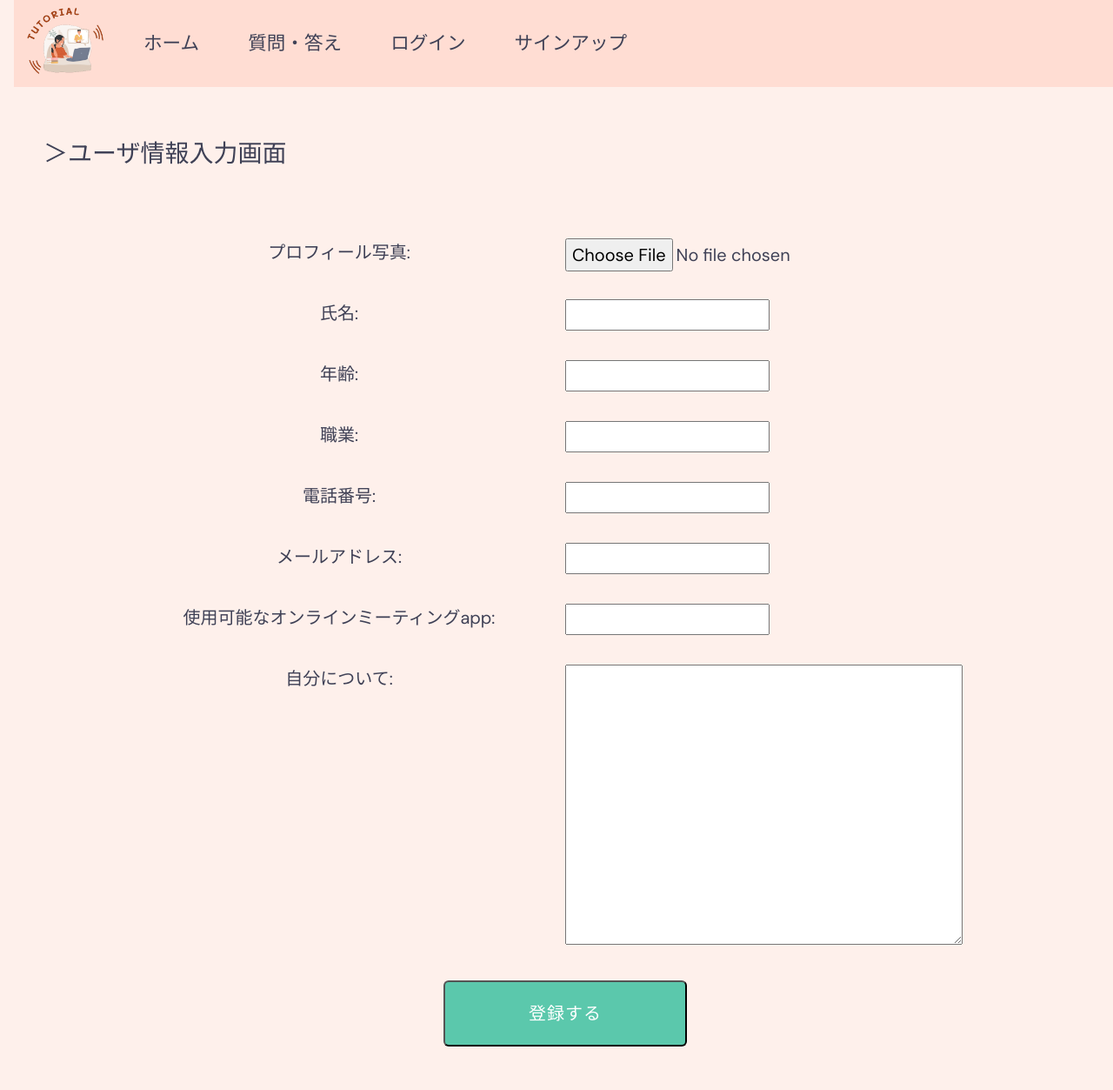
After one commit to mvansan/TUTORial, a Django app: page /user-info/ in a window 1280 px wide. The commit adds this page. Shown: the whole page at 87% size. Run offline with Django 4.2, Linux system fonts and the light colour scheme; some libraries are stand-ins or nearby versions.

Commit message:
add profilepage

```diff
--- a/base/admin.py
+++ b/base/admin.py
@@ -1,6 +1,6 @@
 from django.contrib import admin
 
-from .models import User, Topic, Subtopic, MatchingTeacher, MatchingStudent, Question, Answer, Point
+from .models import User, Topic, Subtopic, MatchingTeacher, MatchingStudent, Question, Answer, Point, UserInfo
 
 admin.site.register(User)
 admin.site.register(Topic)
@@ -10,3 +10,4 @@ admin.site.register(MatchingStudent)
 admin.site.register(Question)
 admin.site.register(Answer)
 admin.site.register(Point)
+admin.site.register(UserInfo)
--- a/base/forms.py
+++ b/base/forms.py
@@ -2,6 +2,7 @@ from django.forms import ModelForm
 from .models import Question
 from django import forms
 from .models import Question, MatchingTeacher
+from .models import UserInfo
 
 class QuestionForm(ModelForm):
     class Meta:
@@ -22,3 +23,19 @@ class MatchingForm(ModelForm):
         model = MatchingTeacher
         fields = '__all__'
         exclude = ['user']
+
+
+
+class UserInfoForm(forms.ModelForm):
+    profile_picture = forms.ImageField(label="プロフィール写真")
+    name = forms.CharField(label="氏名")
+    #age = forms.CharField(label="年齢")
+    job = forms.CharField(label="職業")
+    phone_number = forms.CharField(label="電話番号")
+    email = forms.CharField(label="メールアドレス")
+    about_me = forms.CharField(label="自分について", widget=forms.Textarea)
+    meeting_app = forms.CharField(label="使用可能なオンラインミーティングapp")
+    class Meta:
+        model = UserInfo
+        fields = ['profile_picture','name','age','job','phone_number','email','about_me','meeting_app']
+        labels = {'age':"年齢"}
--- a/base/models.py
+++ b/base/models.py
@@ -107,3 +107,14 @@ class Review(models.Model):
 
     def __str__(self):
         return f"Review by {self.user_id}"
+
+
+class UserInfo(models.Model):
+    profile_picture = models.ImageField(upload_to='profile_pictures/', blank=True, null=True)
+    name = models.CharField(max_length=100)
+    age = models.PositiveIntegerField()
+    job = models.CharField(max_length=100)
+    phone_number = models.CharField(max_length=20)
+    email = models.EmailField()
+    about_me = models.TextField()
+    meeting_app = models.CharField(max_length=100)
--- /dev/null
+++ b/base/templates/base/user-info.html
@@ -0,0 +1,103 @@
+<!DOCTYPE html>
+<html lang="ja">
+{% include 'navbar.html' %}
+{% load static %}
+<head>
+    <meta charset="UTF-8">
+    <meta name="viewport" content="width=device-width, initial-scale=1.0">
+    <title>user-info</title>
+    <link rel="stylesheet" href="https://maxcdn.bootstrapcdn.com/bootstrap/4.5.2/css/bootstrap.min.css">
+    <link rel='stylesheet' type='text/css' href="{% static 'styles/styles.css' %}">
+</head>
+<body>
+  <style>
+    body {
+      background-color: #fef0eb;
+    }
+  </style>
+
+  <div class="empty"></div>
+  <div class="user_info_form_title">
+    <h3>＞ユーザ情報入力画面</h3>
+  </div>
+
+  <form class="Form" method="post" enctype="multipart/form-data">
+    {% csrf_token %}
+    <div class="content">
+      <div class="content-title">
+        {{form.profile_picture.label_tag}}
+      </div>
+      <div class="input-form">
+        {{form.profile_picture}}
+      </div>
+    </div>
+
+    <div class="content">
+      <div class="content-title">
+        {{form.name.label_tag}}
+      </div>
+      <div class="input-form">
+        {{form.name}}
+      </div>
+    </div>
+
+    <div class="content">
+      <div class="content-title">
+        {{form.age.label_tag}}
+      </div>
+      <div class="input-form">
+        {{form.age}}
+      </div>
+    </div>
+
+    <div class="content">
+      <div class="content-title">
+        {{form.job.label_tag}}
+      </div>
+      <div class="input-form">
+        {{form.job}}
+      </div>
+    </div>
+
+    <div class="content">
+      <div class="content-title">
+        {{form.phone_number.label_tag}}
+      </div>
+      <div class="input-form">
+        {{form.phone_number}}
+      </div>
+    </div>
+
+    <div class="content">
+      <div class="content-title">
+        {{form.email.label_tag}}
+      </div>
+      <div class="input-form">
+        {{form.email}}
+      </div>
+    </div>
+
+    <div class="content">
+      <div class="content-title">
+        {{form.meeting_app.label_tag}}
+      </div>
+      <div class="input-form">
+        {{form.meeting_app}}
+      </div>
+    </div>
+
+    <div class="content">
+      <div class="content-title">
+        {{form.about_me.label_tag}}
+      </div>
+      <div class="input-form">
+          {{form.about_me}}
+
+      </div>
+    </div>
+
+
+    <!-- 他のフォームフィールドを追加 -->
+    <input type="submit" class="Form-Btn" value="登録する">
+</form>
+</body>
--- a/base/urls.py
+++ b/base/urls.py
@@ -10,8 +10,8 @@ urlpatterns = [
     path('delete-question/<str:pk>', views.deleteQuestion, name="delete-question"),
     path('assessmentform/',views.submit_review,name="assessmentform"),
      path('submit_review/', views.submit_review, name='submit_review'),
-    path('user_info/', views.user_info, name="user_info"),
-    path('student-profile/', views.student_profile_view, name="student-profile"),
+    path('user-info/', views.ItemCreateView.as_view(), name="user-info"),
+    path('student-profile/<int:pk>/', views.UserDetail.as_view(), name="student-profile"),
     path('teacher-profile/', views.teacher_profile_view, name="teacher-profile"),
     path('matching/', views.MatchingListView.as_view(), name="matching"),
 ]
--- a/base/views.py
+++ b/base/views.py
@@ -7,6 +7,9 @@ from .models import User, Topic, Subtopic, MatchingTeacher, MatchingStudent, Poi
 from .forms import QuestionForm, MatchingForm
 from .filters import MatchingFilter
 from .models import Review
+from .forms import UserInfoForm
+from .models import UserInfo
+
 
 def home(request):
     topics = Topic.objects.all()
@@ -84,10 +87,20 @@ def submit_review(request):
     return render(request, 'assessmentform.html')
 
 def user_info(request):
-    return render(request, 'base/user_info.html')
+    return render(request, 'base/user-info.html')
 
 def student_profile_view(request):
     return render(request, 'base/student-profile.html')
+
+def create_profile(request):
+    if request.method == 'POST':
+        form = UserInfoForm(request.POST, request.FILES)
+        if form.is_valid():
+            form.save()
+            return redirect('profile_created')  # プロフィールが作成された後のページへリダイレクト
+    else:
+        form = UserInfoForm()
+    return render(request, 'create_profile.html', {'form': form})
 
 def teacher_profile_view(request):
     return render(request, 'base/teacher-profile.html')
@@ -111,3 +124,50 @@ class MatchingListView(ListView):
         context = super().get_context_data(**kwargs)
         context['form'] = self.filterset.form
         return context
+
+
+def user_info_view(request):
+    if request.method == 'POST':
+        profile_picture = request.FILES.get('profilePicture')  # ファイルアップロードの場合
+        name = request.POST.get('name')
+        age = request.POST.get('age')
+        job = request.POST.get('job')
+        phone_number = request.POST.get('phone_number')
+        email = request.POST.get('email')
+        about_me = request.POST.get('about_me')
+        meeting_app = request.POST.get('meeting_app')
+
+        # データベースに保存
+        user_info = UserInfoForm(
+            profile_picture=profile_picture,
+            name=name,
+            age=age,
+            job=job,
+            phone_number=phone_number,
+            email=email,
+            about_me=about_me,
+            meeting_app=meeting_app,
+        )
+        user_info.save()
+
+        return redirect('success_url')  # 登録成功後のURLにリダイレクト
+
+    return render(request, 'base/user-info.html')
+
+
+from django.shortcuts import render
+from django.views.generic import CreateView, TemplateView, DetailView
+
+from django.urls import reverse_lazy
+# Create your views here.
+class ItemCreateView(CreateView):
+    model = UserInfo
+    form_class = UserInfoForm
+    template_name = "base/user-info.html"
+    success_url = reverse_lazy("home")
+
+
+
+class UserDetail(DetailView):
+    model = UserInfo
+    template_name = "base/student-profile.html"
--- a/static/styles/styles.css
+++ b/static/styles/styles.css
@@ -196,9 +196,9 @@ a {
 
 .Form {
   margin-top: 80px;
-  margin-left: auto;
-  margin-right: auto;
-  max-width: 720px;
+  margin-left: 80px;
+  margin-right: 60px;
+
 }
 @media screen and (max-width: 480px) {
   .Form {
@@ -384,13 +384,14 @@ float: right;
 .text-content-title {
 width: 30%;
 letter-spacing: 0.05em;
-font-size: 20px;
+font-size: 23px;
 margin-right: 30px;
 }
 
 .content-input {
 width: 50%;
 font-size: 20px;
+font-size: 25px;
 }
 
 .text-content-item {
@@ -444,3 +445,25 @@ align-items: center;
   color: #ffffff;
 }
 /**/
+
+/*user-info*/
+.content {
+  display: flex;
+  margin: 30px 50px auto 50px;
+}
+
+.content-title {
+  width: 50%;
+  text-align: center;
+  font-size: 20px;
+}
+
+.input-form {
+  width: 50%;
+  font-size: 20px;
+}
+
+.about_me {
+  height: 100px;
+  width: 100px
+}
```
Also changed, not shown: base/templates/base/student-profile.html (+7 -7 lines), base/templates/base/user_info.html (deleted, +0 -57 lines), base/migrations/0013_userinfo.py (added), db.sqlite3, static/images/profile_pictures/0000.bmp (added), static/images/profile_pictures/0000_GHDpldk.bmp (added), static/images/profile_pictures/0000_olG0wuj.bmp (added), static/images/profile_pictures/49070948_480x480.jpeg (added), static/images/profile_pictures/logo.png (added), static/images/profile_pictures/キノコ.bmp (added), static/images/profile_pictures/キノコ_PbynVz3.bmp (added), static/images/profile_pictures/キノコ_jG1dNvg.bmp (added), static/images/profile_pictures/ピカチュウ.bmp (added).
